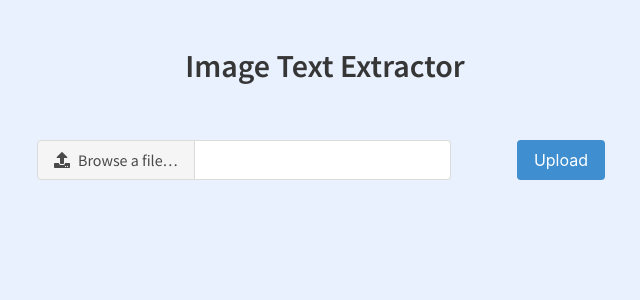
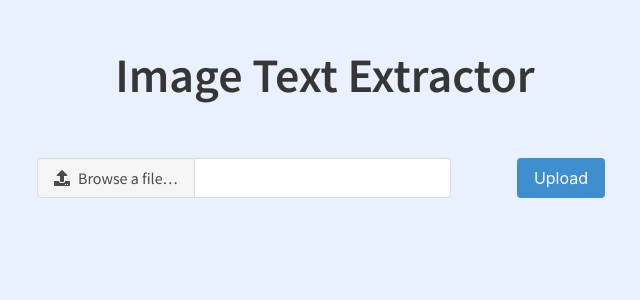
Before and after one commit to clarabatt/text_extractor, a FastAPI app: page / in a window 1280 px wide. Shown: the top 300 px of the page, without its empty margins (315-955 px from the left). Run offline with FastAPI, Linux system fonts and the light colour scheme.

Commit message:
feat: changing titles to bulma style

```diff
--- a/templates/home.html
+++ b/templates/home.html
@@ -14,7 +14,7 @@
 
 <body>
     <div class="container">
-        <h1 class="title">Image Text Extractor</h1>
+        <h1 class="title is-1">Image Text Extractor</h1>
         <form action="/upload" method="post" enctype="multipart/form-data">
             <div class="file is-normal has-name">
                 <label class="file-label">
```
Also changed, not shown: other parts of templates/home.html (+1 -1 lines).
